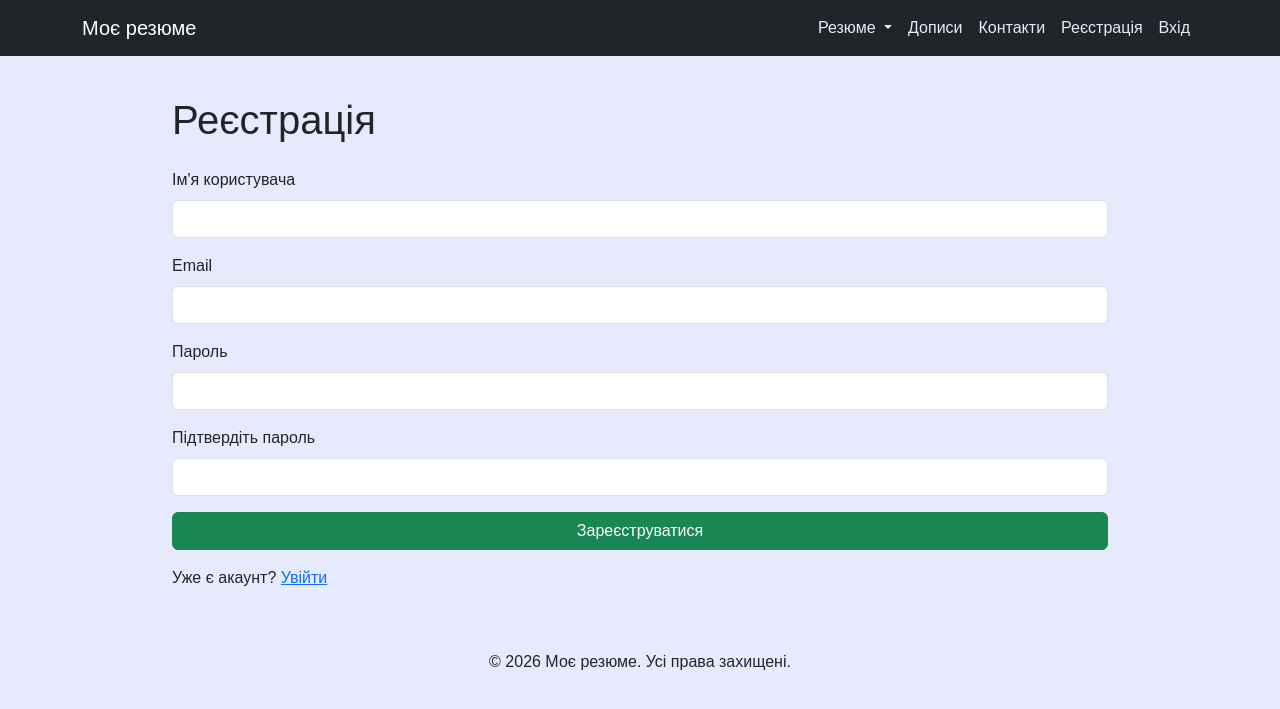
After one commit to anya-hls/flask-app-lab, a Flask app: page /users/register in a window 1280 px wide. The commit adds this page. Shown: the top 709 px of the page. Run offline with Flask 3, Linux system fonts and the light colour scheme; some libraries are stand-ins or nearby versions.

Commit message:
Add registration, login, account and users list pages with navbar menu

```diff
--- a/app/templates/partials/navbar.html
+++ b/app/templates/partials/navbar.html
@@ -39,13 +39,24 @@
                     <a class="nav-link" href="{{ url_for('main.contacts') }}">Контакти</a>
                 </li>
 
-                <li class="nav-item">
-                    <a class="nav-link" href="{{ url_for('users.profile') }}">Профіль</a>
-                </li>
-
-                <li class="nav-item">
-                    <a class="nav-link" href="{{ url_for('users.login') }}">Вхід</a>
-                </li>
+                {% if current_user.is_authenticated %}
+                    <li class="nav-item">
+                        <a class="nav-link" href="{{ url_for('users.account') }}">Профіль</a>
+                    </li>
+                    <li class="nav-item">
+                        <a class="nav-link" href="{{ url_for('users.users_list') }}">Користувачі</a>
+                    </li>
+                    <li class="nav-item">
+                        <a class="nav-link" href="{{ url_for('users.logout') }}">Вихід</a>
+                    </li>
+                {% else %}
+                    <li class="nav-item">
+                        <a class="nav-link" href="{{ url_for('users.register') }}">Реєстрація</a>
+                    </li>
+                    <li class="nav-item">
+                        <a class="nav-link" href="{{ url_for('users.login') }}">Вхід</a>
+                    </li>
+                {% endif %}
             </ul>
         </div>
     </div>
--- /dev/null
+++ b/app/users/forms.py
@@ -0,0 +1,64 @@
+from flask_wtf import FlaskForm
+from sqlalchemy import select
+from wtforms import BooleanField, PasswordField, StringField, SubmitField
+from wtforms.validators import (
+    DataRequired,
+    Email,
+    EqualTo,
+    Length,
+    Regexp,
+    ValidationError
+)
+
+from app import db
+from app.users.models import User
+
+
+class RegistrationForm(FlaskForm):
+    username = StringField('Ім\'я користувача', validators=[
+        DataRequired(message='Введіть ім\'я користувача.'),
+        Length(min=4, max=14, message='Довжина має бути від 4 до 14 символів.'),
+        Regexp(
+            r'^[A-Za-z][A-Za-z0-9_.]*$',
+            message='Ім\'я має починатися з літери і містити лише літери, цифри, крапки або підкреслення.'
+        )
+    ])
+
+    email = StringField('Email', validators=[
+        DataRequired(message='Введіть email.'),
+        Email(message='Невірний формат email.')
+    ])
+
+    password = PasswordField('Пароль', validators=[
+        DataRequired(message='Введіть пароль.'),
+        Length(min=6, message='Пароль має бути не коротшим за 6 символів.')
+    ])
+
+    confirm_password = PasswordField('Підтвердіть пароль', validators=[
+        DataRequired(message='Підтвердіть пароль.'),
+        EqualTo('password', message='Паролі не збігаються.')
+    ])
+
+    submit = SubmitField('Зареєструватися')
+
+    def validate_username(self, username):
+        user = db.session.scalar(select(User).where(User.username == username.data))
+        if user:
+            raise ValidationError('Користувач з таким іменем уже існує.')
+
+    def validate_email(self, email):
+        user = db.session.scalar(select(User).where(User.email == email.data))
+        if user:
+            raise ValidationError(f'Користувач з email {email.data} уже існує.')
+
+
+class LoginForm(FlaskForm):
+    email = StringField('Email', validators=[
+        DataRequired(message='Введіть email.'),
+        Email(message='Невірний формат email.')
+    ])
+    password = PasswordField('Пароль', validators=[
+        DataRequired(message='Введіть пароль.')
+    ])
+    remember = BooleanField('Запам\'ятати мене')
+    submit = SubmitField('Увійти')
--- /dev/null
+++ b/app/users/templates/users/register.html
@@ -0,0 +1,25 @@
+{% extends 'base.html' %}
+{% from 'macros/forms.html' import render_field %}
+
+{% block content %}
+<div class="container posts-container">
+    <div class="form-container">
+        <h1 class="mb-4">Реєстрація</h1>
+
+        <form method="POST" novalidate>
+            {{ form.hidden_tag() }}
+
+            {{ render_field(form.username) }}
+            {{ render_field(form.email) }}
+            {{ render_field(form.password) }}
+            {{ render_field(form.confirm_password) }}
+
+            {{ form.submit(class="btn btn-success") }}
+        </form>
+
+        <p class="mt-3">
+            Уже є акаунт? <a href="{{ url_for('users.login') }}">Увійти</a>
+        </p>
+    </div>
+</div>
+{% endblock %}
--- a/app/users/views.py
+++ b/app/users/views.py
@@ -1,6 +1,11 @@
-from flask import render_template, request, redirect, url_for, session, flash
+from flask import render_template, request, redirect, url_for, flash
+from flask_login import current_user, login_required, login_user, logout_user
+from sqlalchemy import select
 
+from app import db
 from app.users import user_bp
+from app.users.forms import LoginForm, RegistrationForm
+from app.users.models import User
 
 
 @user_bp.route('/hi/<name>')
@@ -20,48 +25,84 @@ def admin():
         url_for('users.greetings', name='Administrator', age=45)
     )
 
+
+@user_bp.route('/register', methods=['GET', 'POST'])
+def register():
+    if current_user.is_authenticated:
+        return redirect(url_for('users.account'))
+
+    form = RegistrationForm()
+
+    if form.validate_on_submit():
+        user = User(
+            username=form.username.data,
+            email=form.email.data,
+            password=User.hash_password(form.password.data)
+        )
+        db.session.add(user)
+        db.session.commit()
+
+        flash(f'Акаунт для {form.username.data} створено!', 'success')
+        return redirect(url_for('users.login'))
+
+    return render_template('users/register.html', form=form, title='Реєстрація')
+
+
 @user_bp.route('/login', methods=['GET', 'POST'])
 def login():
-    if request.method == 'POST':
-        username = request.form.get('username', '')
-        password = request.form.get('password', '')
+    if current_user.is_authenticated:
+        return redirect(url_for('users.account'))
 
-        if username == 'admin' and password == '1234':
-            session['username'] = username
+    form = LoginForm()
+
+    if form.validate_on_submit():
+        user = db.session.scalar(select(User).where(User.email == form.email.data))
+
+        if user and user.check_password(form.password.data):
+            login_user(user, remember=form.remember.data)
             flash('Ви успішно увійшли в систему!', 'success')
-            return redirect(url_for('users.profile'))
+            return redirect(url_for('users.account'))
 
-        flash('Неправильний логін або пароль!', 'error')
-        return redirect(url_for('users.login'))
+        flash('Неправильний email або пароль!', 'danger')
 
-    return render_template('users/login.html', title='Вхід')
+    return render_template('users/login.html', form=form, title='Вхід')
+
+
+@user_bp.route('/account')
+@login_required
+def account():
+    return render_template('users/account.html', user=current_user, title='Акаунт')
+
+
+@user_bp.route('/list')
+@login_required
+def users_list():
+    users = db.session.scalars(select(User).order_by(User.id)).all()
+    return render_template('users/users_list.html', users=users, title='Користувачі')
+
+
+@user_bp.route('/logout', methods=['GET', 'POST'])
+def logout():
+    logout_user()
+    flash('Ви вийшли із системи.', 'info')
+    return redirect(url_for('users.login'))
+
 
 @user_bp.route('/profile')
+@login_required
 def profile():
-    if 'username' not in session:
-        flash('Спочатку увійдіть у систему!', 'error')
-        return redirect(url_for('users.login'))
-
     return render_template(
         'users/profile.html',
-        username=session['username'],
+        username=current_user.username,
         title='Профіль',
         cookies=request.cookies,
         theme=request.cookies.get('theme', 'light')
     )
 
-@user_bp.route('/logout', methods=['POST'])
-def logout():
-    session.pop('username', None)
-    flash('Ви вийшли із системи.', 'success')
-    return redirect(url_for('users.login'))
 
 @user_bp.route('/profile/cookies/add', methods=['POST'])
+@login_required
 def add_cookie():
-    if 'username' not in session:
-        flash('Спочатку увійдіть у систему!', 'error')
-        return redirect(url_for('users.login'))
-
     key = request.form.get('key', '').strip()
     value = request.form.get('value', '')
     max_age = request.form.get('max_age', '')
@@ -76,12 +117,10 @@ def add_cookie():
 
     return response
 
+
 @user_bp.route('/profile/cookies/delete', methods=['POST'])
+@login_required
 def delete_cookie():
-    if 'username' not in session:
-        flash('Спочатку увійдіть у систему!', 'error')
-        return redirect(url_for('users.login'))
-
     key = request.form.get('key', '').strip()
 
     if not key:
@@ -96,11 +135,8 @@ def delete_cookie():
 
 
 @user_bp.route('/profile/cookies/delete-all', methods=['POST'])
+@login_required
 def delete_all_cookies():
-    if 'username' not in session:
-        flash('Спочатку увійдіть у систему!', 'error')
-        return redirect(url_for('users.login'))
-
     response = redirect(url_for('users.profile'))
 
     for key in request.cookies:
@@ -110,12 +146,10 @@ def delete_all_cookies():
 
     return response
 
+
 @user_bp.route('/profile/theme/<theme>', methods=['POST'])
+@login_required
 def change_theme(theme):
-    if 'username' not in session:
-        flash('Спочатку увійдіть у систему!', 'error')
-        return redirect(url_for('users.login'))
-
     if theme not in ('light', 'dark'):
         flash('Невідома кольорова схема!', 'error')
         return redirect(url_for('users.profile'))
```
Also changed, not shown: app/users/templates/users/account.html (added, +13 -0 lines), app/users/templates/users/login.html (+22 -6 lines), app/users/templates/users/users_list.html (added, +30 -0 lines).
